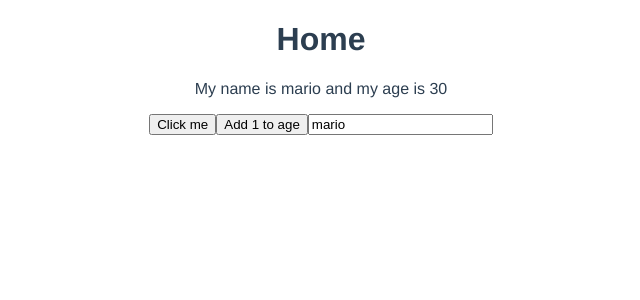
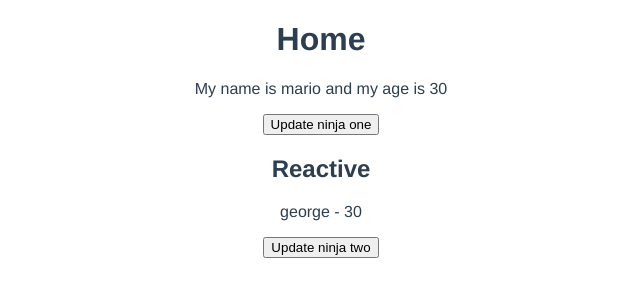
Before and after one commit to geostojanov/dojo-blog, a Vue app: page / in a window 1280 px wide. Shown: the top 300 px of the page, without its empty margins (319-959 px from the left). Built offline with nearby package versions, Linux system fonts and the light colour scheme.

Commit message:
Lesson 74 - Done

```diff
--- a/src/views/HomeView.vue
+++ b/src/views/HomeView.vue
@@ -1,30 +1,34 @@
 <template>
   <div class="home">
     <h1>Home</h1>
-    <p>My name is {{ name }} and my age is {{ age }}</p>
-    <button @click="handleClick">Click me</button>
-    <button @click="age++">Add 1 to age</button>
-    <input type="text" v-model="name">
+    <p>My name is {{ ninjaOne.name }} and my age is {{ ninjaOne.age }}</p>
+    <button @click="updateNinjaOne">Update ninja one</button>
+    <h2>Reactive</h2>
+    <p>{{ ninjaTwo.name }} - {{ ninjaTwo.age }}</p>
+    <button @click="updateNinjaTwo">Update ninja two</button>
   </div>
 </template>
 
 <script>
-import { ref } from '@vue/reactivity'
+import { ref, reactive } from '@vue/reactivity'
 
 
 export default {
   name: 'HomeView',
   setup() {
 
-    const name = ref('mario')
-    const age = ref(30)
+    const ninjaOne = ref({ name: 'mario', age: 30 })
+    const ninjaTwo = reactive({ name: 'george', age: 30 })
 
-    const handleClick = () => {
-      name.value = 'George'
-      age.value = 29
+    const updateNinjaOne = () => {
+      ninjaOne.value.age = 40;
     }
 
-    return { name, age, handleClick }
+    const updateNinjaTwo = () => {
+      ninjaTwo.age = 40;
+    }
+
+    return { ninjaOne, ninjaTwo, updateNinjaOne, updateNinjaTwo }
   }
 }
 </script>
```
